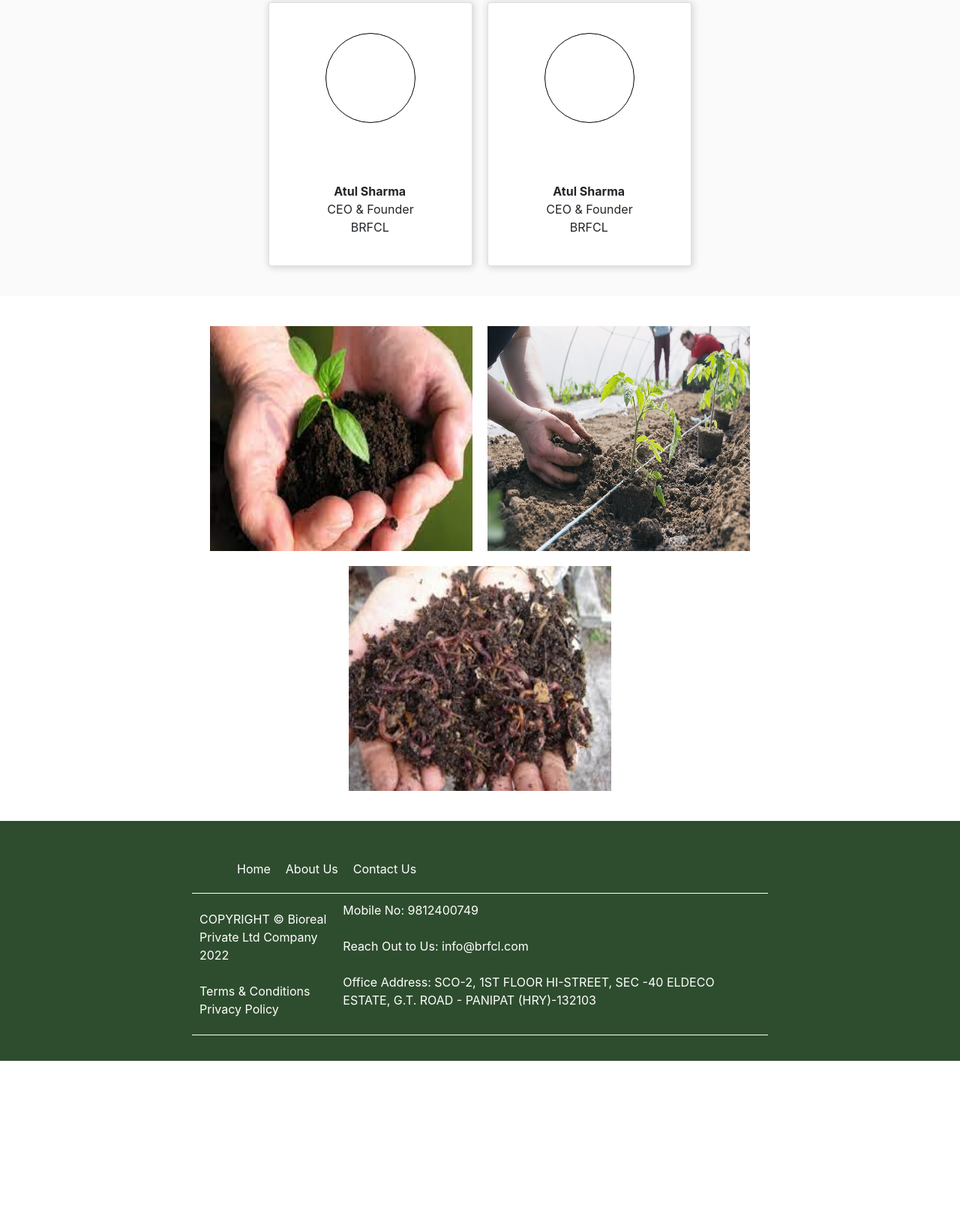
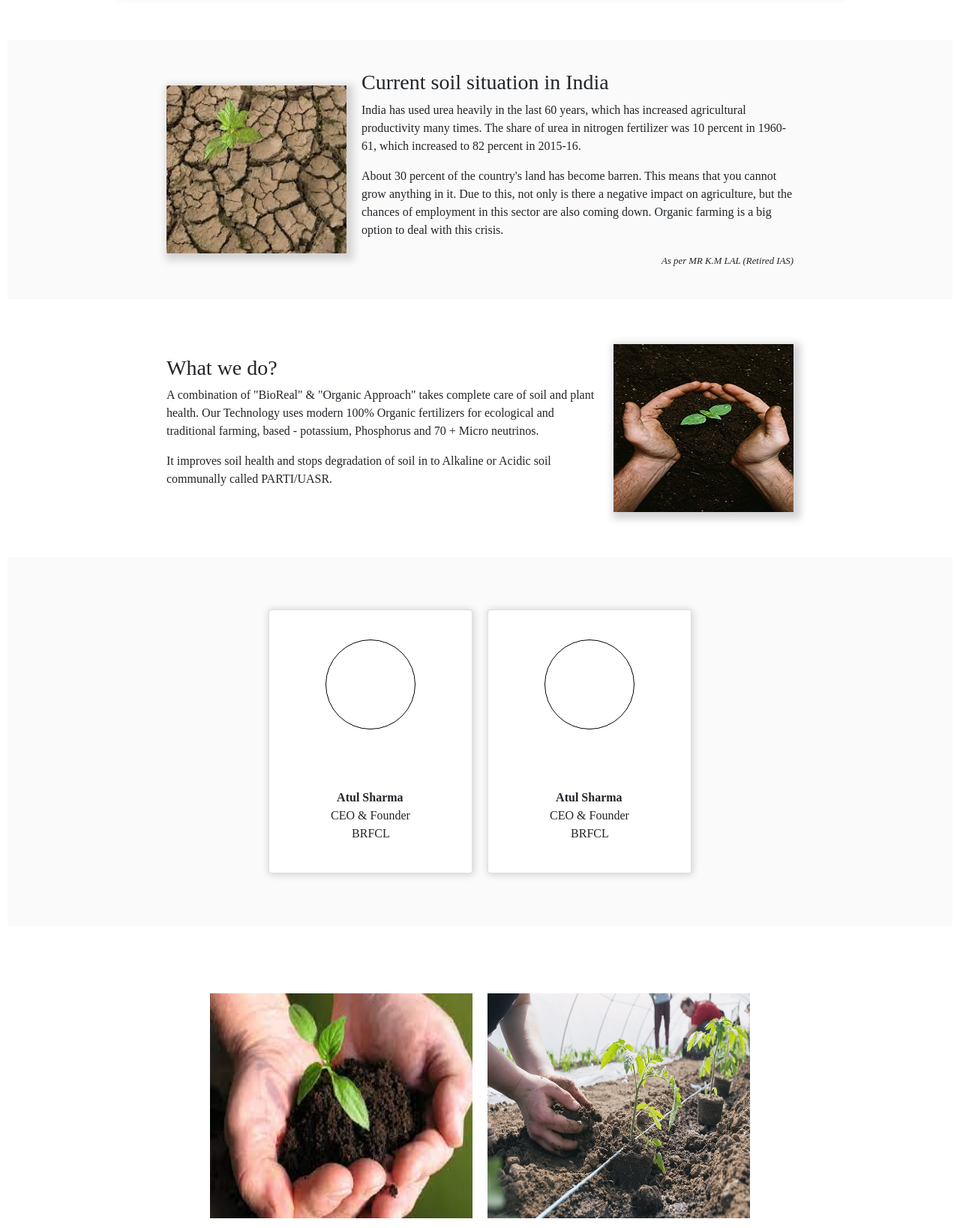
Before and after one commit to gourav-24/brfcl, a plain HTML site: page index.html in a window 1280 px wide. Shown: the part 658-2296 px from the top of the page at 75% size. Before the commit the page ends 2073 px from the top, so only its background shows below. Drawn offline with nearby package versions, Linux system fonts and the light colour scheme.

Commit message:
responsiveness

```diff
--- a/css/contactUs.css
+++ b/css/contactUs.css
@@ -12,6 +12,7 @@ a:hover {
 body {
   margin: 0px;
   height: 100%;
+  font-family: serif;
 }
 main {
   display: grid;
@@ -36,19 +37,55 @@ main {
 }
 
 .imageCard1 img {
-  height: 8rem;
-  width: 22rem;
+  height: 6rem;
+  width: 15rem;
 }
 
 .imageCard2 img {
-  height: 20rem;
-  width: 35rem;
-  margin-left: 20px;
+  height: 10rem;
+  width: 20rem;
+}
+#contactForm {
+  height: 60rem;
+  width: 18rem;
 }
 
-#contactForm {
-  height: 60rem;
-  width: 40rem;
+@media (min-width: 500px) and (max-width: 659px) {
+  #contactForm {
+    height: 60rem;
+    width: 25rem;
+  }
+  .imageCard1 img {
+    height: 5rem;
+    width: 12rem;
+  }
+
+  .imageCard2 img {
+    height: 10rem;
+    width: 20rem;
+  }
 }
 
+@media (min-width: 660px) {
+  #contactForm {
+    height: 60rem;
+    width: 40rem;
+  }
+  .imageCard1 img {
+    height: 8rem;
+    width: 22rem;
+  }
+
+  .imageCard2 img {
+    height: 20rem;
+    width: 35rem;
+    margin-left: 20px;
+  }
+}
 /* 3 break points are required */
+
+section {
+  display: flex;
+  justify-content: center;
+  align-items: center;
+}
--- a/css/footer.css
+++ b/css/footer.css
@@ -1,17 +1,17 @@
-footer {
-  height: 40vh;
-  width: 100%;
-  background-color: rgb(46, 77, 46);
-  color: white;
-  overflow-x: hidden;
+/* Mobile*/
+
+.footerContainer {
+  height: auto;
+  width: 80%;
 }
 
 .footerNav {
   margin: 10px;
   display: flex;
-  justify-content: left;
+  justify-content: space-evenly;
   align-items: center;
 }
+
 .footerNav li {
   margin: 10px;
 }
@@ -37,8 +37,46 @@ footer {
   flex-direction: row;
   justify-content: space-between;
   align-items: center;
+  flex-wrap: wrap;
 }
 
 .section2-flex div {
   padding: 10px;
 }
+
+footer {
+  height: 80vh;
+  width: 100%;
+  background-color: rgb(46, 77, 46);
+  color: white;
+}
+
+/* medium size screen*/
+@media (min-width: 536px) and (max-width: 999px) {
+  .footerNav {
+    margin: 10px;
+    display: flex;
+    justify-content: left;
+    align-items: center;
+  }
+  .footerContainer {
+    height: auto;
+    width: 90%;
+  }
+  footer {
+    height: 40vh;
+    width: 100%;
+    background-color: rgb(46, 77, 46);
+    color: white;
+    overflow-x: hidden;
+  }
+}
+
+@media (min-width: 1000px) {
+  .footerContainer {
+    height: 60%;
+    width: 80%;
+  }
+}
+
+/* large size screen*/
--- a/css/header.css
+++ b/css/header.css
@@ -1,3 +1,13 @@
+.socialMedia {
+  display: none;
+}
+
+@media screen and (min-width: 540px) {
+  .socialMedia {
+    display: inline;
+  }
+}
+
 nav {
   height: 3rem;
   width: 100%;
--- a/css/index.css
+++ b/css/index.css
@@ -13,6 +13,7 @@ a:hover {
 body {
   margin: 0px;
   height: 100%;
+  font-family: serif;
 }
 main {
   display: grid;
@@ -54,18 +55,12 @@ section:nth-child(2n) {
 }
 
 /* About us sesction*/
-
-#aboutUsSection {
-  display: flex;
-  justify-content: center;
-  align-items: center;
-}
-
 .cardContainer {
   height: auto;
   width: 80%;
   padding: 10px;
   display: flex;
+  flex-direction: row;
   justify-content: center;
   align-items: center;
   margin: 20px;
@@ -115,3 +110,58 @@ section:nth-child(2n) {
 .footerNav li {
   cursor: pointer;
 }
+
+.solutionImg img {
+  height: 5rem;
+  width: 2rem;
+  border: 1px solid black;
+}
+
+.textCardImg img {
+  height: 14rem;
+  width: 15rem;
+  margin: 10px;
+  box-shadow: 4px 4px 10px 5px LightGray;
+}
+
+section {
+  margin: 10px;
+  padding: 30px;
+  display: flex;
+  justify-content: center;
+  align-items: center;
+}
+
+.textCard {
+  width: 90%;
+  display: flex;
+  flex-direction: row;
+  justify-content: center;
+  align-items: center;
+  flex-wrap: wrap;
+}
+
+.textCardText {
+  max-width: 90%;
+  margin: 10px;
+}
+
+small {
+  text-align: right;
+}
+
+@media (min-width: 800px) {
+  .textCard {
+    width: 80%;
+    display: flex;
+    flex-direction: row;
+    justify-content: center;
+    align-items: center;
+    flex-wrap: wrap;
+  }
+
+  .textCardText {
+    max-width: 60%;
+    margin: 10px;
+  }
+}
--- a/index.html
+++ b/index.html
@@ -38,7 +38,7 @@
             </div>
 
             <!-- social media -->
-            <div >
+            <div class="socialMedia" >
                 <ul class="rowFlex">
                     <li >
                         <a href="#"><img  class="logo"  src="./images/twitterLogo.png" alt=""></a>
@@ -51,7 +51,7 @@
 
                     </li>
                     <li>
-                        <a href="https://www.instagram.com/lovekush_09/"><img  class="logo"  src="./images/facebookL.jpg" alt=""></a>
+                        <a href=""><img  class="logo"  src="./images/facebookL.jpg" alt=""></a>
 
                     </li>
                 </ul>
@@ -72,7 +72,7 @@
                 </ol>
                 <div class="carousel-inner">
                   <div class="carousel-item active">
-                    <img class="d-block w-100" src="./images/image1.jpg" alt="First slide">
+                    <img  class="d-block w-100" src="./images/image1copy.jpeg" alt="First slide">
                   </div>
                   <div class="carousel-item">
                     <img class="d-block w-100" src="./images/image3.jpg" alt="Second slide">
@@ -92,8 +92,61 @@
               </div>
 
         </section>
+        <!-- Problem  -->
+        <section >
+          <div class="textCard">
+
+            <div class="textCardImg" >
+                <img src="./images/barrenSoil.jpg" alt="">
+              </div>
+             <div class="textCardText">
+                    <h3> Current soil situation in India </h3>
+                <p>
+                    India has used urea heavily in the last 60 years, which has increased agricultural productivity many times. The share of urea
+                    in nitrogen fertilizer was 10 percent in 1960-61, which increased to 82 percent in 2015-16.
+                </p>
+                <p>
+                    About 30 percent of the country's land has become barren. This means that you cannot grow anything in it. Due to this, not only is there a
+                    negative impact on agriculture, but the chances of employment in this sector are also coming down. Organic farming is a big option to deal with
+                    this crisis.
+                </p>
+                <div style="text-align: right;" >
+                    <small >
+                        <em> As per MR K.M LAL (Retired IAS) </em>
+                    </small>
+                </div>
+
+             </div>
+          </div>
+
+
+
+        </section>
+        <!-- Solution  -->
+        <section id="aboutUsSection">
+            <div class="textCard">
+                <div style="order: 1;" class="textCardImg">
+                    <img src="./images/fertileSoil.jpg" alt="">
+                </div>
+                <div style="order:0;" class="textCardText">
+                    <h3> What we do?  </h3>
+                    <p>
+                    A combination of "BioReal" & "Organic Approach" takes complete care of soil and plant health.
+                    Our Technology uses modern 100% Organic fertilizers for ecological and traditional farming, based - potassium, Phosphorus and 70 +
+                    Micro neutrinos.
+                   </p>
+                   <p>
+                    It improves soil health and stops degradation of soil in to Alkaline or Acidic soil communally called PARTI/UASR.
+                    </p>
+                </div>
+            </div>
+        </section>
+
+
+
+
         <!-- About us-->
-        <section id="aboutUsSection">
+        <section >
             <div class="cardContainer">
                 <div class="card carouselShadow">
                     <div class="profilePicture">
@@ -114,7 +167,6 @@
                     </div>
                     <div>
                         &nbsp; <b> Atul Sharma </b> <br>
-
                         CEO & Founder <br>
                         &nbsp;&nbsp; &nbsp; &nbsp;  BRFCL
 
@@ -124,8 +176,9 @@
 
                 </div>
             </div>
+        </section>
 
-        </section>
+
         <!-- Images -->
         <section class="gallery" >
             <div class="cardContainer" >
@@ -163,19 +216,16 @@
                 <div class="section2-flex sectionLine" >
                     <div>
                         COPYRIGHT &copy; Bioreal <br>
-                        Private Ltd Company 2022
-                        <br><br>
-                        Terms & Conditions
+                        Private Ltd Company 2022<br>
+                        Terms & Conditions<br>
                         Privacy Policy
 
                     </div>
                     <div>
-                        Mobile No: 9812400749 <br><br>
-                        Reach Out to Us: info@brfcl.com <br><br>
-                        Office Address: SCO-2, 1ST FLOOR HI-STREET, SEC -40 ELDECO ESTATE, G.T. ROAD - PANIPAT (HRY)-132103  <br><br>
-
-
-
+                        Mobile No: +91 9812400749 <br>
+                        Reach Out to Us: info@brfcl.com <br>
+                        Office Address: SCO-2, 1st Floor HI-Street, sec-40 Eldeco Estate,<br>
+                        G.T. Road - Panipat (HR)-132103  <br><br>
                     </div>
 
                 </div>
```
Also changed, not shown: contactUs.html (+18 -13 lines), images/WhatsApp Image 2022-02-11 at 12.42.42 AM.jpeg (added), images/barrenSoil.jpg (added), images/fertileSoil.jpg (added), images/image1.jpg, images/image1copy.jpeg (added).
